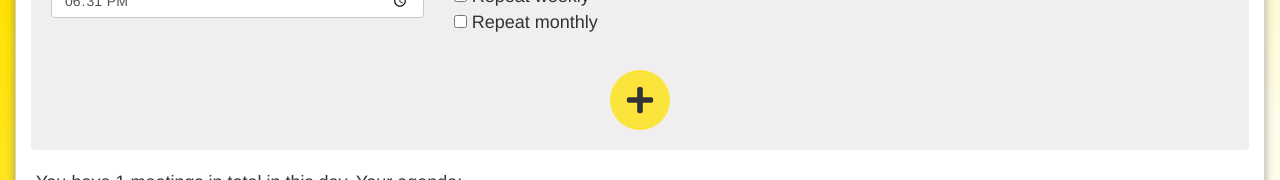
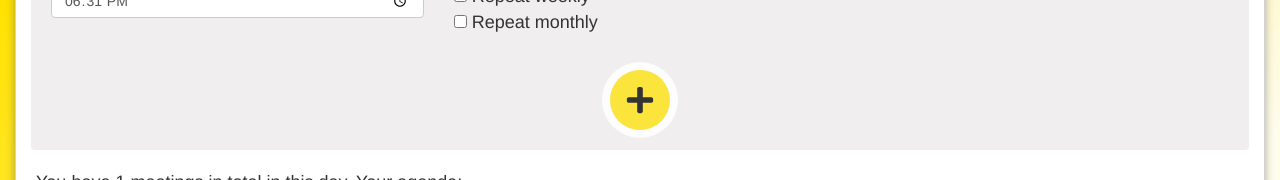
Before and after one commit to talalalamdar/calendar-react, a React (Create React App) app: page / in a window 1280 px wide. Both pictures are taken after typing "Sample", "Sample" into the empty fields and a click on the button 640 px from the left and 1050 px from the top of the page. Shown: the part 955-1135 px from the top of the page. Built offline with nearby package versions, Linux system fonts and the light colour scheme.

Commit message:
fixing styles

```diff
--- a/src/App.css
+++ b/src/App.css
@@ -275,7 +275,12 @@ input {
   animation-name: rotateBtn;
   animation-duration: .5s;
   animation-fill-mode: forwards;
-  box-shadow: 0 0px 0px 8px rgba(255, 226, 0, 0.75);
+  box-shadow: 0 0px 0px 8px rgba(255, 255, 255, 0.9);
+}
+
+.submit-btn:focus {
+  outline: none;
+  box-shadow: 0 0px 0px 8px rgba(255, 255, 255, 0.9);
 }
 
 .total-container {
--- a/src/components/TaskItem.js
+++ b/src/components/TaskItem.js
@@ -124,7 +124,7 @@ class TaskItem extends Component {
             <div className="task-item">
                 <li> <strong> {title} </strong> at <strong> {time} </strong> <br />
                     In <strong> {location}</strong> <br />
-                    <button className="close" title='Close' onClick={this.activateDeleteMode}>&times;</button>
+                    <button className="close" title='Delete' onClick={this.activateDeleteMode}>&times;</button>
                     <div onClick={this.activateEditMode} className="edit-btn" title='Edit'>
                         <FaEdit  />
                     </div>
```
